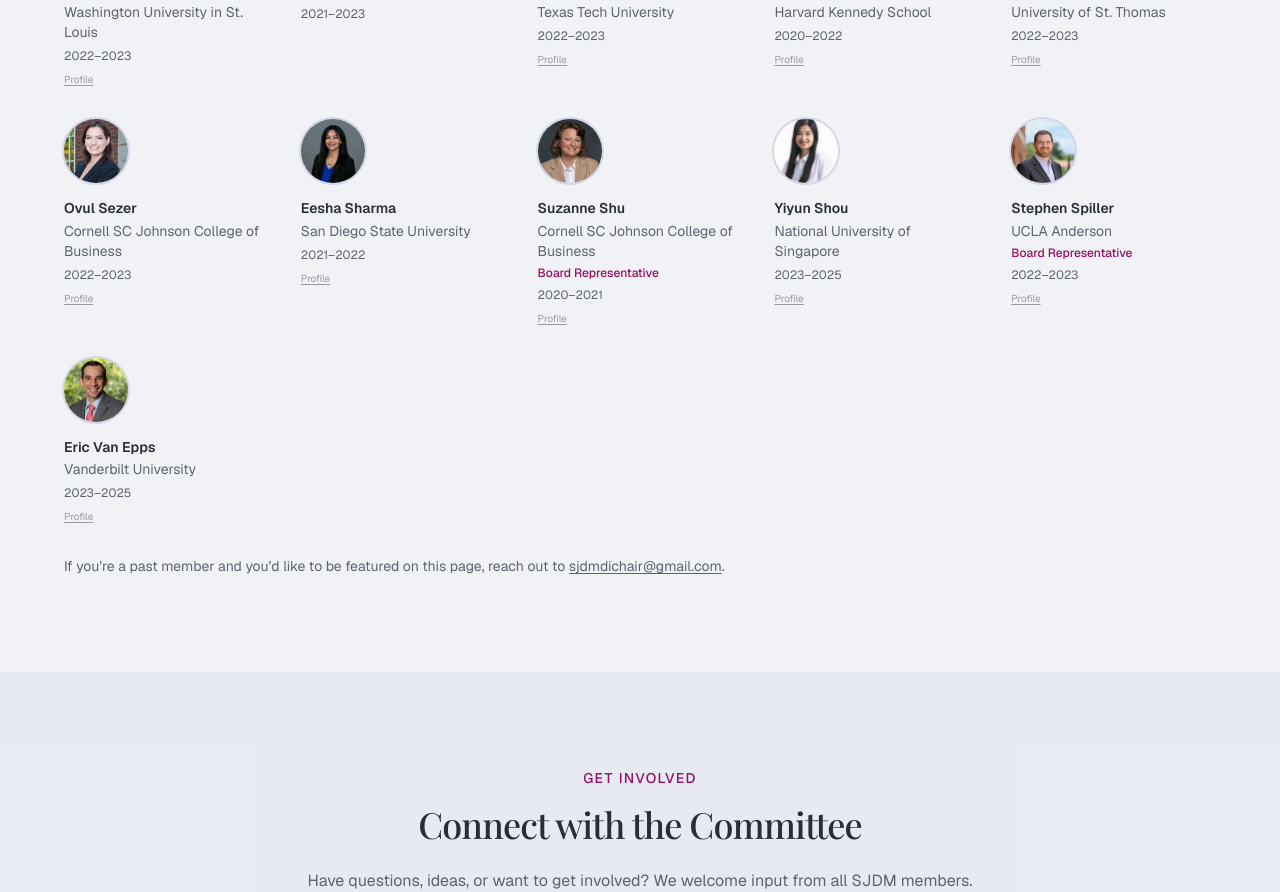
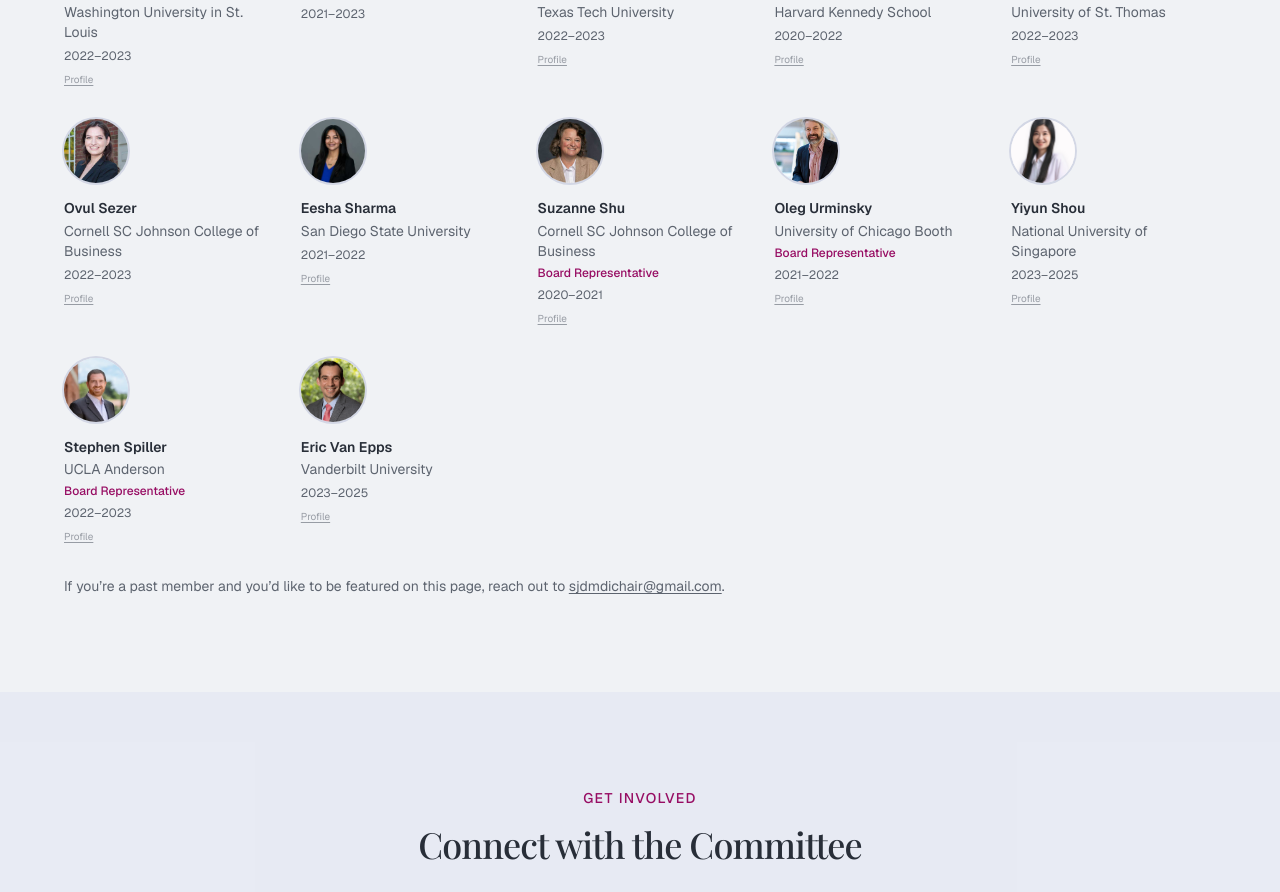
Before and after one commit to RichDT/sjdm-di-site, a Next.js app: page /dandicommittee/ in a window 1280 px wide. Shown: the part 5863-6755 px from the top of the page. Built offline with nearby package versions, Linux system fonts and the light colour scheme; a web font is replaced by a local one.

Commit message:
Add Oleg Urminsky as past Board Representative (2021–2022)
Co-Authored-By: Claude Sonnet 4.6 <noreply@anthropic.com>

```diff
--- a/components/members.tsx
+++ b/components/members.tsx
@@ -282,6 +282,14 @@ const pastMembers: Member[] = [
     photo: "/members/suzanne-shu.jpg",
   },
   {
+    name: "Oleg Urminsky",
+    affiliation: "University of Chicago Booth",
+    role: "Board Representative",
+    years: "2021–2022",
+    url: "https://www.chicagobooth.edu/faculty/directory/u/oleg-urminsky",
+    photo: "/members/oleg-urminsky.jpg",
+  },
+  {
     name: "Yiyun Shou",
     affiliation: "National University of Singapore",
     years: "2023–2025",
```
Also changed, not shown: public/members/oleg-urminsky.jpg (added).
